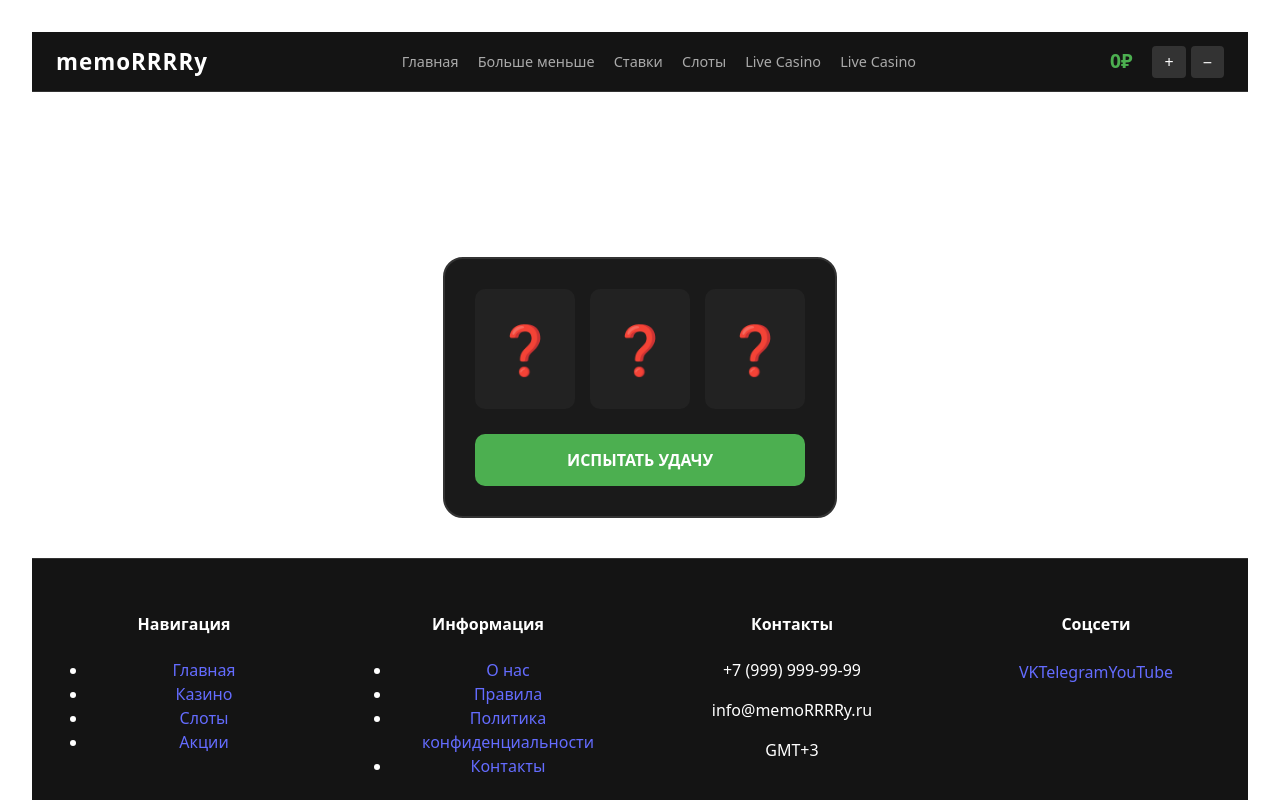
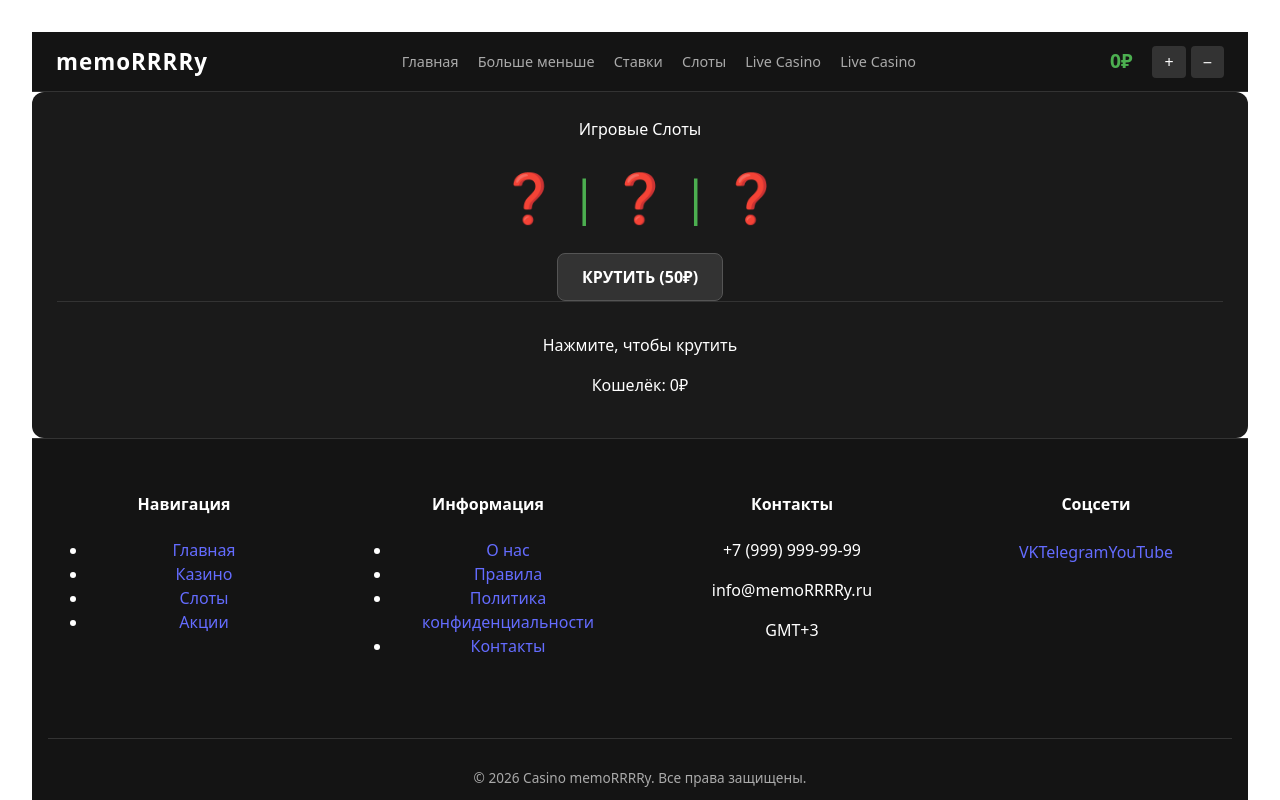
Before and after one commit to Dimabioluwix/Casino, a Vue app: page /page4 in a window 1280 px wide. Shown: the top 800 px of the page. Built offline with nearby package versions, Linux system fonts and the light colour scheme.

Commit message:
подключение общего баланса и проверка средств

```diff
--- a/src/components/page4.vue
+++ b/src/components/page4.vue
@@ -2,55 +2,56 @@
 import { ref } from 'vue';
 import { balance } from '../composables/useUsers.js';
 
-const slots = ref(['❓', '❓', '❓']);
-const isSpinning = ref(false);
+const s = ref(['❓', '❓', '❓']); // Слоты
+const L = ref(false); // Состояние загрузки
+const msg = ref('Нажмите, чтобы крутить');
 
-function spin() {
-  // Проверка баланса перед запуском
+function play() {
+    // ПРОВЕРКА БАЛАНСА
     if (balance.value < 50) {
-    alert('Недостаточно средств');
+        msg.value = 'Недостаточно средств!';
         return;
     }
 
-  isSpinning.value = true;
+    L.value = true;
 
-  setTimeout(() => {
-    const symbols = ['🍒', '🍋', '💎', '7️⃣'];
+    setTimeout(function() {
+        const icons = ['🍒', '🍋', '💎', '7️⃣'];
 
-    slots.value = [
-      symbols[Math.floor(Math.random() * symbols.length)],
-      symbols[Math.floor(Math.random() * symbols.length)],
-      symbols[Math.floor(Math.random() * symbols.length)]
+        s.value = [
+            icons[Math.floor(Math.random() * icons.length)],
+            icons[Math.floor(Math.random() * icons.length)],
+            icons[Math.floor(Math.random() * icons.length)]
         ];
 
-    isSpinning.value = false;
+        L.value = false;
+        msg.value = 'Результат: ' + s.value[0] + ' ' + s.value[1] + ' ' + s.value[2];
     }, 800);
 }
 </script>
 
 <template>
-  <div class="slots-page">
-    <h1>Игровые Слоты</h1>
-    <div class="machine-container">
-      <div class="slots-display">
-        <div class="slot-box" v-for="(symbol, index) in slots" :key="index">
-          {{ symbol }}
+    <div class="game-container">
+        <div>Игровые Слоты</div>
+        <div class="display">
+            {{ s[0] }} | {{ s[1] }} | {{ s[2] }}
         </div>
-      </div>
-      <div class="controls-section">
-        <button @click="spin" :disabled="isSpinning" class="spin-btn">
-          {{ isSpinning ? 'Вращение...' : 'ИСПЫТАТЬ УДАЧУ' }}
+        <div class="actions">
+            <button @click="function() { play() }" :disabled="L">
+                КРУТИТЬ (50₽)
             </button>
         </div>
+        <div class="info">
+            <p>{{ msg }}</p>
+            <p>Кошелёк: {{ balance }}₽</p>
         </div>
     </div>
 </template>
 
 <style scoped>
-.slots-page { display: flex; flex-direction: column; align-items: center; padding: 40px; color: white; }
-.machine-container { background: #1a1a1a; padding: 30px; border-radius: 20px; border: 2px solid #333; }
-.slots-display { display: flex; gap: 15px; margin-bottom: 25px; }
-.slot-box { background: #222; width: 100px; height: 120px; display: flex; align-items: center; justify-content: center; font-size: 3rem; border-radius: 10px; }
-.spin-btn { background: #4caf50; color: white; padding: 15px 40px; border: none; border-radius: 10px; cursor: pointer; width: 100%; font-weight: bold; }
-.spin-btn:disabled { background: #333; cursor: not-allowed; }
+.game-container { padding: 25px; background: #1a1a1a; color: white; border-radius: 12px; text-align: center; }
+.display { font-size: 3rem; margin: 20px 0; color: #4caf50; }
+button { padding: 12px 24px; cursor: pointer; background: #333; color: white; border: 1px solid #555; font-weight: bold; }
+button:disabled { opacity: 0.5; }
+.info { border-top: 1px solid #333; padding-top: 15px; }
 </style>
```
Lines whose indentation alone changed are shown as unchanged.
